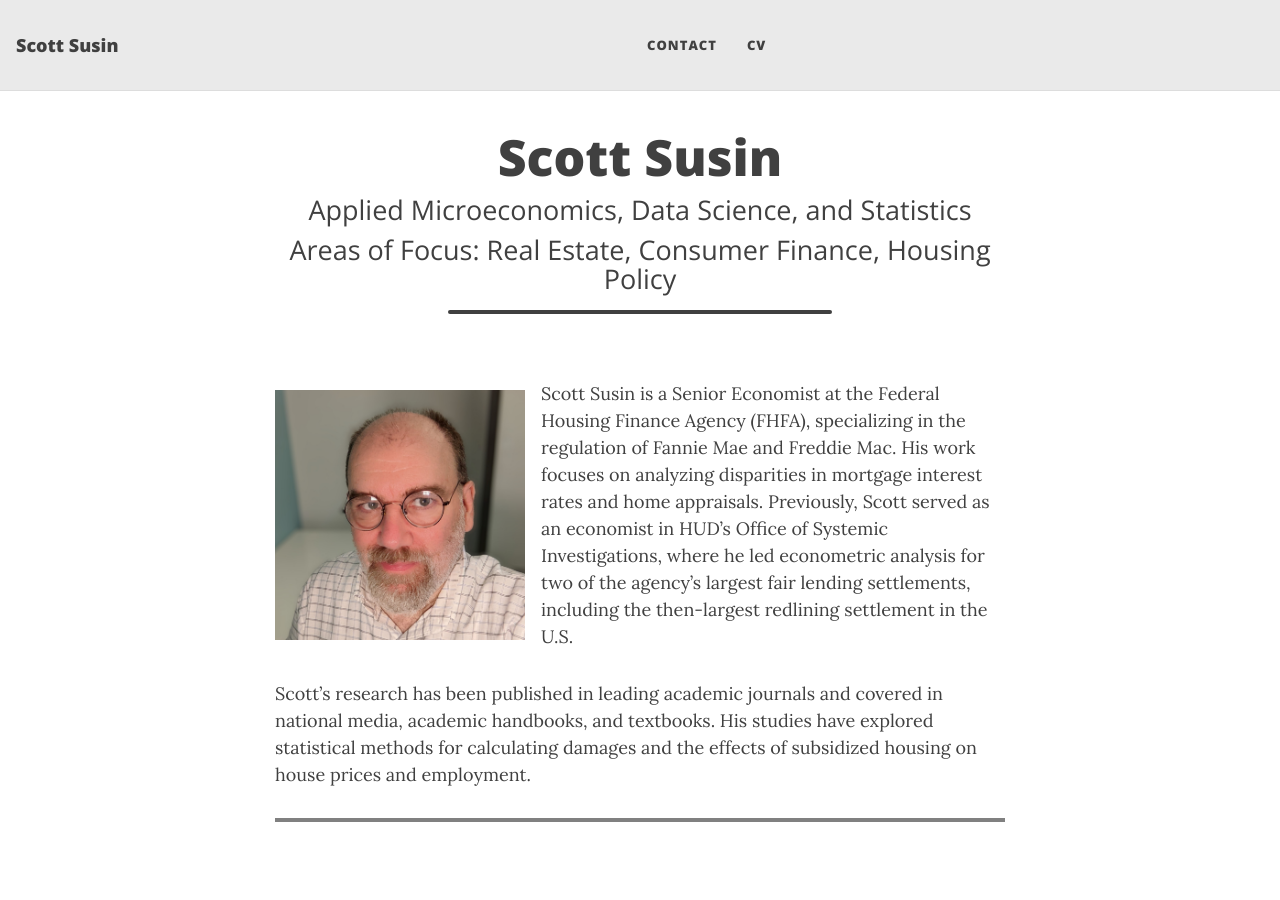
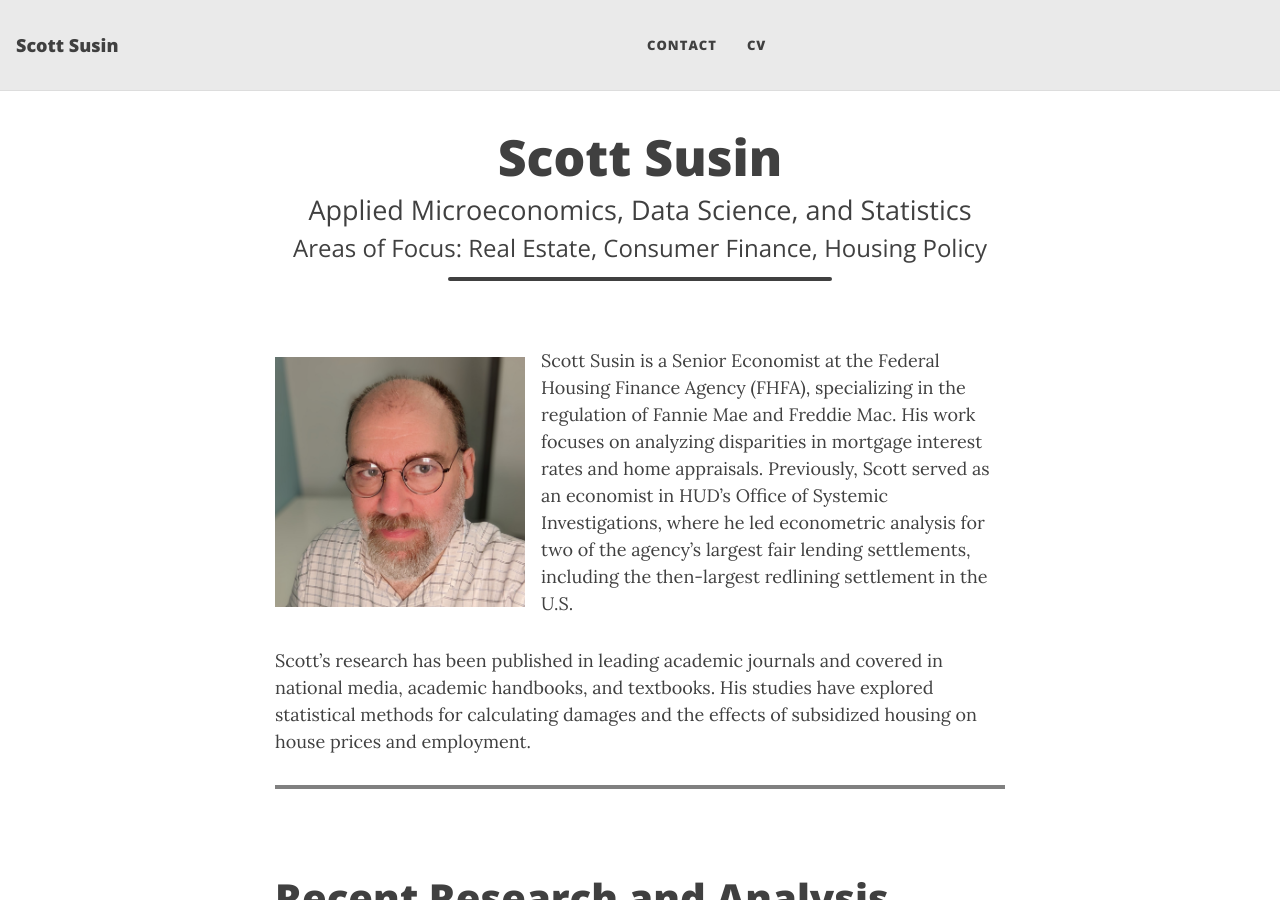
Before and after one commit to ssusin270/ScottSusinCom, a Jekyll site: the page built from index.md, in a window 1280 px wide and 900 px high. Built offline with Jekyll 4.4.1, drawn with Linux system fonts in a browser that asks for light colours.

Commit message:
Update header.html

```diff
--- a/_includes/header.html
+++ b/_includes/header.html
@@ -32,7 +32,7 @@
             {% endif %}
           {% endif %}
           {% if page.focus %}
-            <h3 class="{{ include.type }}-subheading">Areas of Focus: {{ page.focus | strip_html }}</h3>
+            <h3 class="{{ include.type }}-subsubheading">Areas of Focus: {{ page.focus | strip_html }}</h3>
           {% endif %}
           <hr class="medium">
 
```
